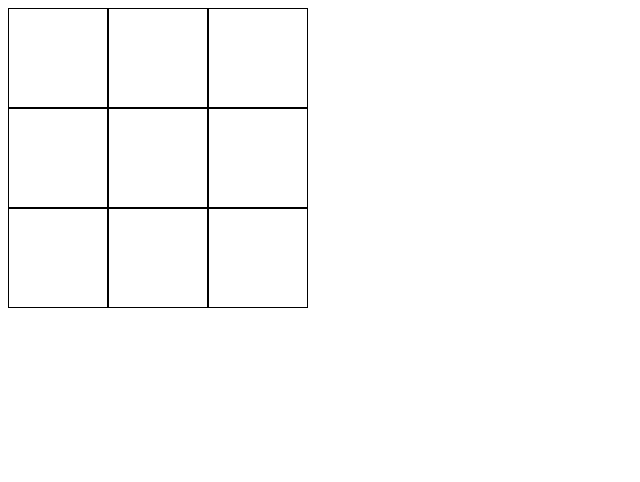
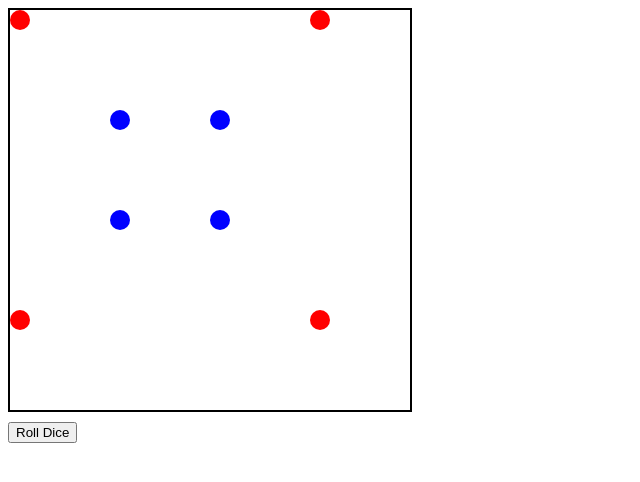
Before and after one commit to PRANJAL1852/Ludo, a plain HTML site: page index.html in a window 1280 px wide. Shown: the whole page, without its empty margins (0-640 px from the left). Drawn offline with Linux system fonts and the light colour scheme.

Commit message:
Update index.html

```diff
--- a/index.html
+++ b/index.html
@@ -3,92 +3,110 @@
 <head>
   <meta charset="UTF-8">
   <meta name="viewport" content="width=device-width, initial-scale=1.0">
-    <title>Pass & Play Ludo</title>
+  <title>Ludo Game</title>
   <style>
-        /* Add your styles here */
     #board {
-            display: flex;
-            flex-wrap: wrap;
-            width: 300px;
-            height: 300px;
+      width: 400px;
+      height: 400px;
+      border: 2px solid black;
+      position: relative;
     }
 
     .cell {
+      width: 25%;
+      height: 25%;
       box-sizing: border-box;
-            width: 33.33%;
-            height: 33.33%;
-            border: 1px solid #000;
-            display: flex;
-            justify-content: center;
-            align-items: center;
-            font-size: 20px;
+      float: left;
+      border: 1px solid black;
+    }
+
+    .piece {
+      width: 20px;
+      height: 20px;
+      background-color: red;
+      border-radius: 50%;
+      position: absolute;
+    }
+
+    #rollBtn {
+      display: block;
+      margin-top: 10px;
     }
   </style>
 </head>
 <body>
-    <div id="board"></div>
+  <div id="board">
+    <!-- Game board will be generated dynamically using JavaScript -->
+  </div>
+  <button id="rollBtn" onclick="rollDice()">Roll Dice</button>
+  <script>
+    const board = document.getElementById('board');
+    const rollBtn = document.getElementById('rollBtn');
+    let currentPlayer = 1;
+    let diceValue = 0;
+    let pieceToMove = null;
+    const players = [
+      { color: 'red', pieces: [], initialPositions: [{ top: 0, left: 0 }, { top: 0, left: '75%' }, { top: '75%', left: 0 }, { top: '75%', left: '75%' }] },
+      { color: 'blue', pieces: [], initialPositions: [{ top: '25%', left: '25%' }, { top: '25%', left: '50%' }, { top: '50%', left: '25%' }, { top: '50%', left: '50%' }] }
+    ];
 
-    <script>
-        const boardSize = 3; // 3x3 board for simplicity
-        const board = document.getElementById('board');
-        let currentPlayer = 1; // Starting with player 1
-
-        function createBoard() {
-            for (let i = 0; i < boardSize * boardSize; i++) {
-                const cell = document.createElement('div');
-                cell.className = 'cell';
-                cell.setAttribute('data-index', i);
-                board.appendChild(cell);
+    // Initialize players' pieces
+    for (let i = 0; i < 2; i++) {
+      for (let j = 0; j < 4; j++) {
+        const piece = createPiece(players[i].color);
+        piece.style.top = players[i].initialPositions[j].top;
+        piece.style.left = players[i].initialPositions[j].left;
+        board.appendChild(piece);
+        players[i].pieces.push(piece);
       }
     }
 
-        function rollDie() {
-            return Math.floor(Math.random() * 6) + 1;
-        }
-
-        function movePiece(player, steps) {
-            const currentIndex = getCurrentIndex(player);
-            const newIndex = currentIndex + steps;
-
-            // Check if the move is within the board
-            if (newIndex < boardSize * boardSize) {
-                setCurrentIndex(player, newIndex);
-                console.log(`Player ${player} moved ${steps} steps.`);
-            } else {
-                console.log(`Player ${player} cannot move ${steps} steps.`);
+    // Roll dice function
+    function rollDice() {
+      diceValue = Math.floor(Math.random() * 6) + 1;
+      alert(`Player ${currentPlayer} rolled a ${diceValue}`);
+      if (pieceToMove) {
+        movePiece(pieceToMove, diceValue);
+        pieceToMove = null;
+        switchPlayer();
       }
     }
 
-        function getCurrentIndex(player) {
-            return parseInt(document.querySelector(`.cell[data-index="${player}"]`).dataset.index);
+    // Move a piece
+    function movePiece(pieceIndex, steps) {
+      const piece = players[currentPlayer - 1].pieces[pieceIndex];
+      const cellSize = board.offsetWidth / 4;
+      const currentPosition = {
+        top: parseInt(piece.style.top),
+        left: parseInt(piece.style.left)
+      };
+
+      const newPosition = {
+        top: currentPosition.top + steps * cellSize,
+        left: currentPosition.left + steps * cellSize
+      };
+
+      piece.style.top = newPosition.top + 'px';
+      piece.style.left = newPosition.left + 'px';
     }
 
-        function setCurrentIndex(player, newIndex) {
-            document.querySelector(`.cell[data-index="${player}"]`).innerText = ''; // Clear previous position
-            document.querySelector(`.cell[data-index="${newIndex}"]`).innerText = player; // Mark new position
+    // Switch player turn
+    function switchPlayer() {
+      currentPlayer = currentPlayer === 1 ? 2 : 1;
     }
 
-        function playTurn() {
-            const steps = rollDie();
-            movePiece(currentPlayer, steps);
-            updateUI();
-            checkWinner();
-            currentPlayer = currentPlayer === 1 ? 2 : 1; // Switch to the next player
+    // Create a piece element
+    function createPiece(color) {
+      const piece = document.createElement('div');
+      piece.classList.add('piece');
+      piece.style.backgroundColor = color;
+      piece.addEventListener('click', () => {
+        if (currentPlayer === 1 && color === 'red' || currentPlayer === 2 && color === 'blue') {
+          pieceToMove = players[currentPlayer - 1].pieces.indexOf(piece);
         }
-
-        function updateUI() {
-            // Implement your UI update logic here
+      });
+      return piece;
     }
-
-        function checkWinner() {
-            // Implement your winning condition logic here
-        }
-
-        // Initialize the game board and start the game
-        createBoard();
-
-        // Players take turns rolling the die and moving their pieces
-        document.addEventListener('click', playTurn);
   </script>
 </body>
 </html>
```
Lines whose indentation alone changed are shown as unchanged.
